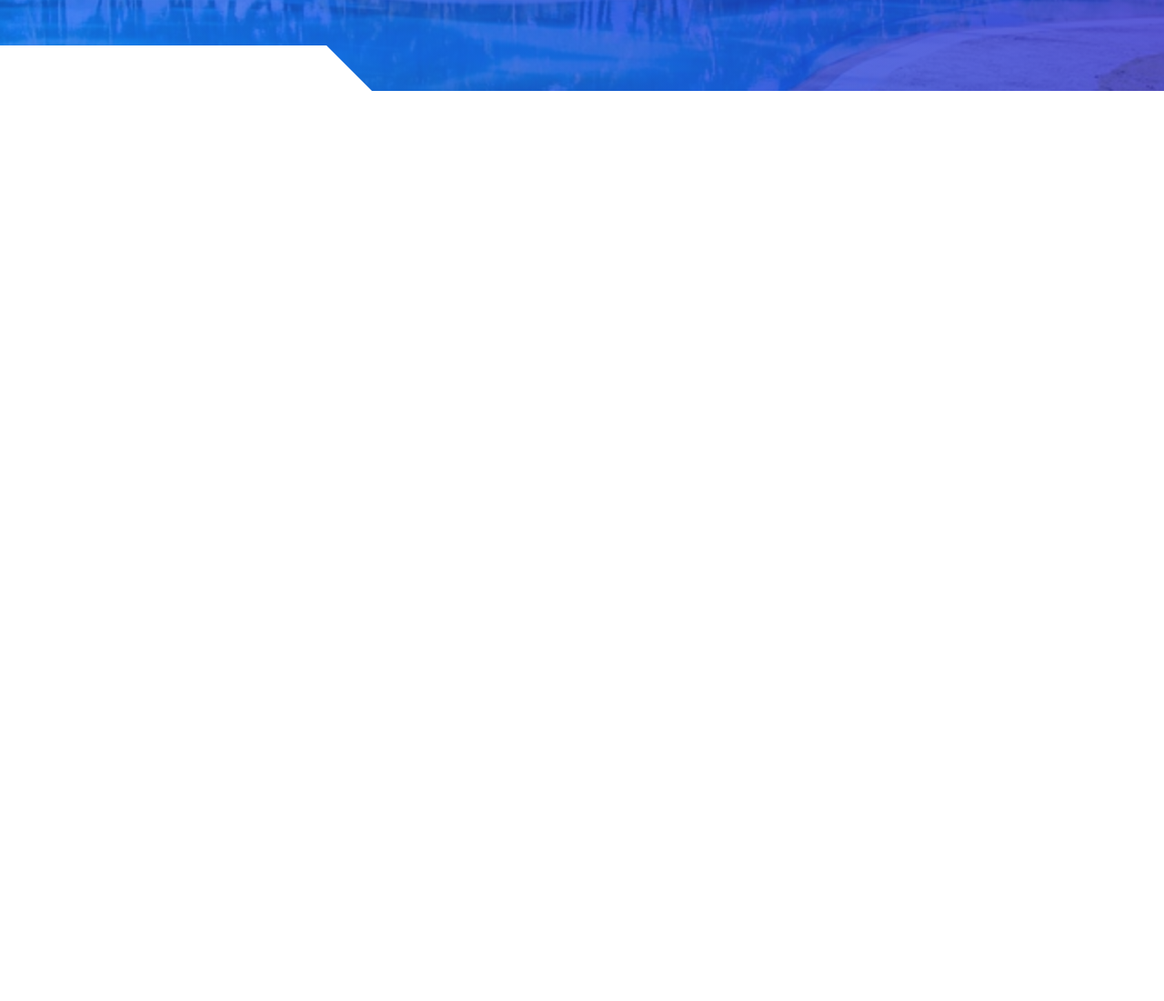
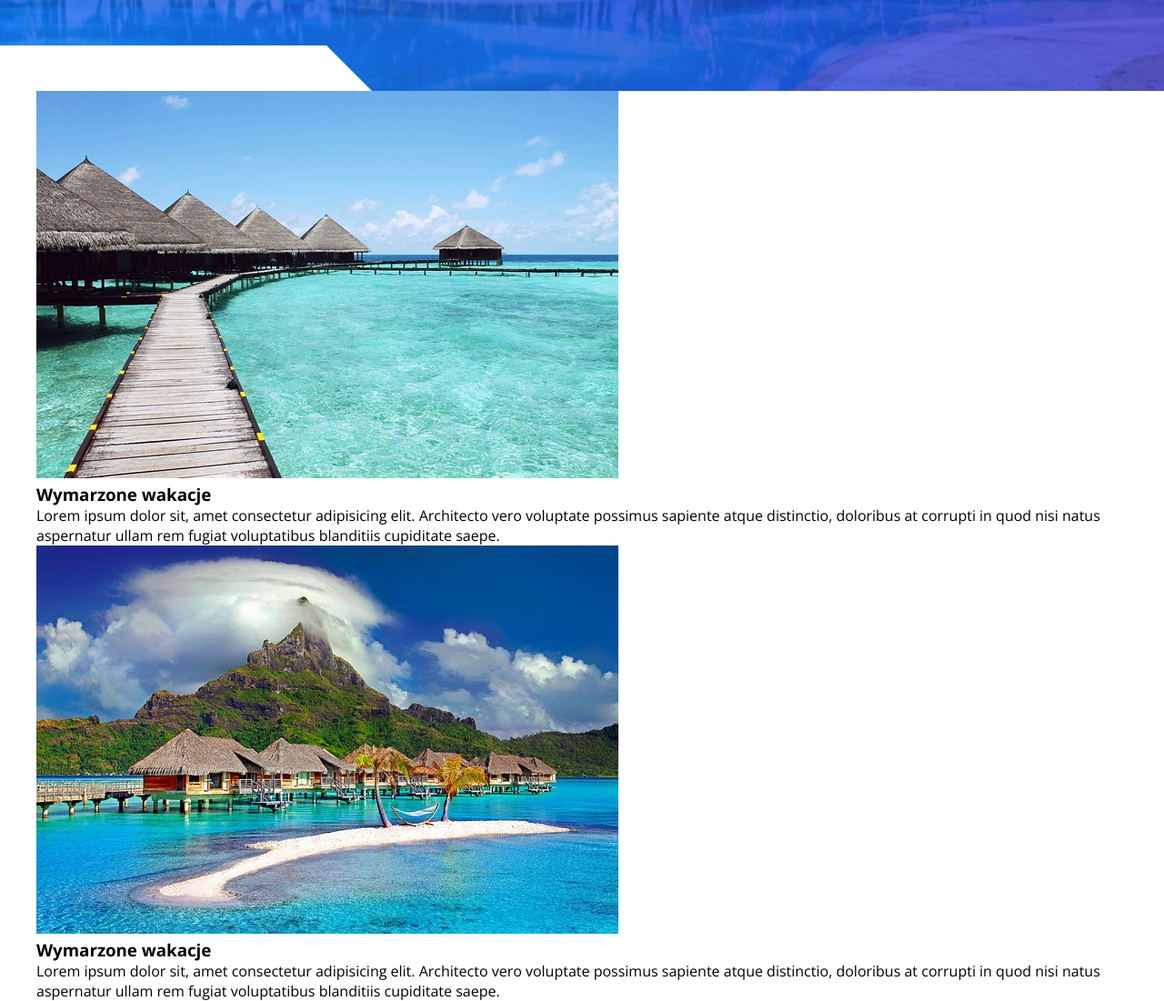
Before and after one commit to KamilSmoczynski93/Project-tropical, a plain HTML site: page index.html in a window 1280 px wide. Shown: the part 500-1601 px from the top of the page at 91% size. Before the commit the page ends 800 px from the top, so only its background shows below. Drawn offline with nearby package versions, Linux system fonts and the light colour scheme.

Commit message:
added img to section dreams

```diff
--- a/index.html
+++ b/index.html
@@ -40,6 +40,32 @@
         <div class="white-block white-block-left"></div>
     </header>
 
+    <main class="main">
+
+        <section class="dreams section-padding section white-section">
+
+            <div class="wrapper">
+                <h2 class="section-heading"></h2>
+
+                <div class="dreams__box">
+                    <img src="./img/paradise-640.jpg" alt="Domki nad oceanem" class="dreams__img">
+                    <div class="dreams__box-text">
+                        <h3 class="dreams__title">Wymarzone wakacje</h3>
+                        <p class="dreams__text">Lorem ipsum dolor sit, amet consectetur adipisicing elit. Architecto vero voluptate possimus sapiente atque distinctio, doloribus at corrupti in quod nisi natus aspernatur ullam rem fugiat voluptatibus blanditiis cupiditate saepe.</p>
+                    </div>
+                </div>
+                <div class="dreams__box">
+                    <div class="dreams__box-img dreams__box-img--right">
+                        <img src="./img/bora-bora-640.jpg" alt="Domki bora-bora" class="dreams__img">
+                    </div>
+                    <div class="dreams__box-text">
+                        <h3 class="dreams__title">Wymarzone wakacje</h3>
+                        <p class="dreams__text dreams__text--right">Lorem ipsum dolor sit, amet consectetur adipisicing elit. Architecto vero voluptate possimus sapiente atque distinctio, doloribus at corrupti in quod nisi natus aspernatur ullam rem fugiat voluptatibus blanditiis cupiditate saepe.</p>
+                    </div>
+                </div>
+            </div>
+        </section>
+
         <script src="./js/script.js"></script>
 </body>
 
```
Also changed, not shown: img/bora-bora-640.jpg (added), img/paradise-640.jpg (added). Lines whose indentation alone changed are shown as unchanged.
